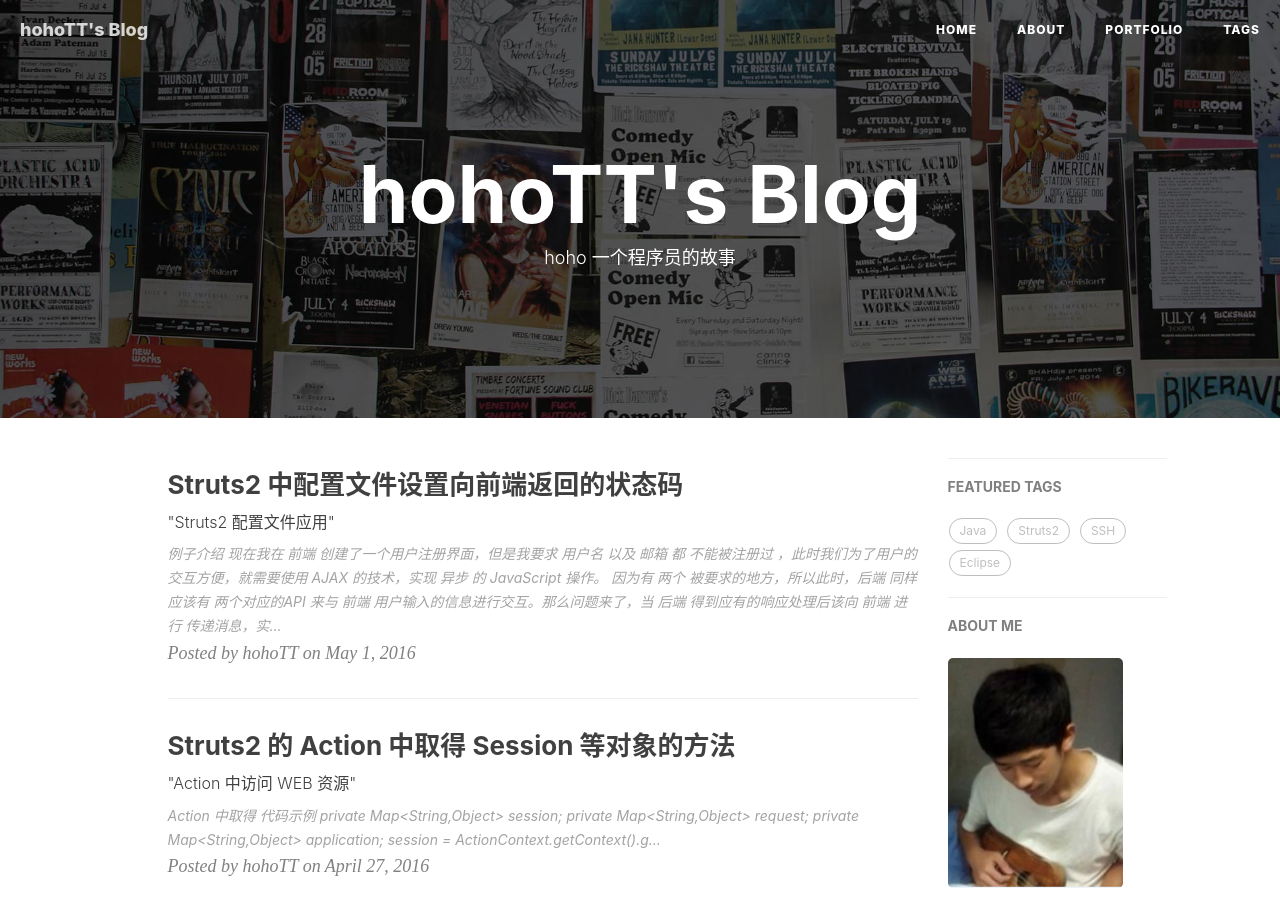
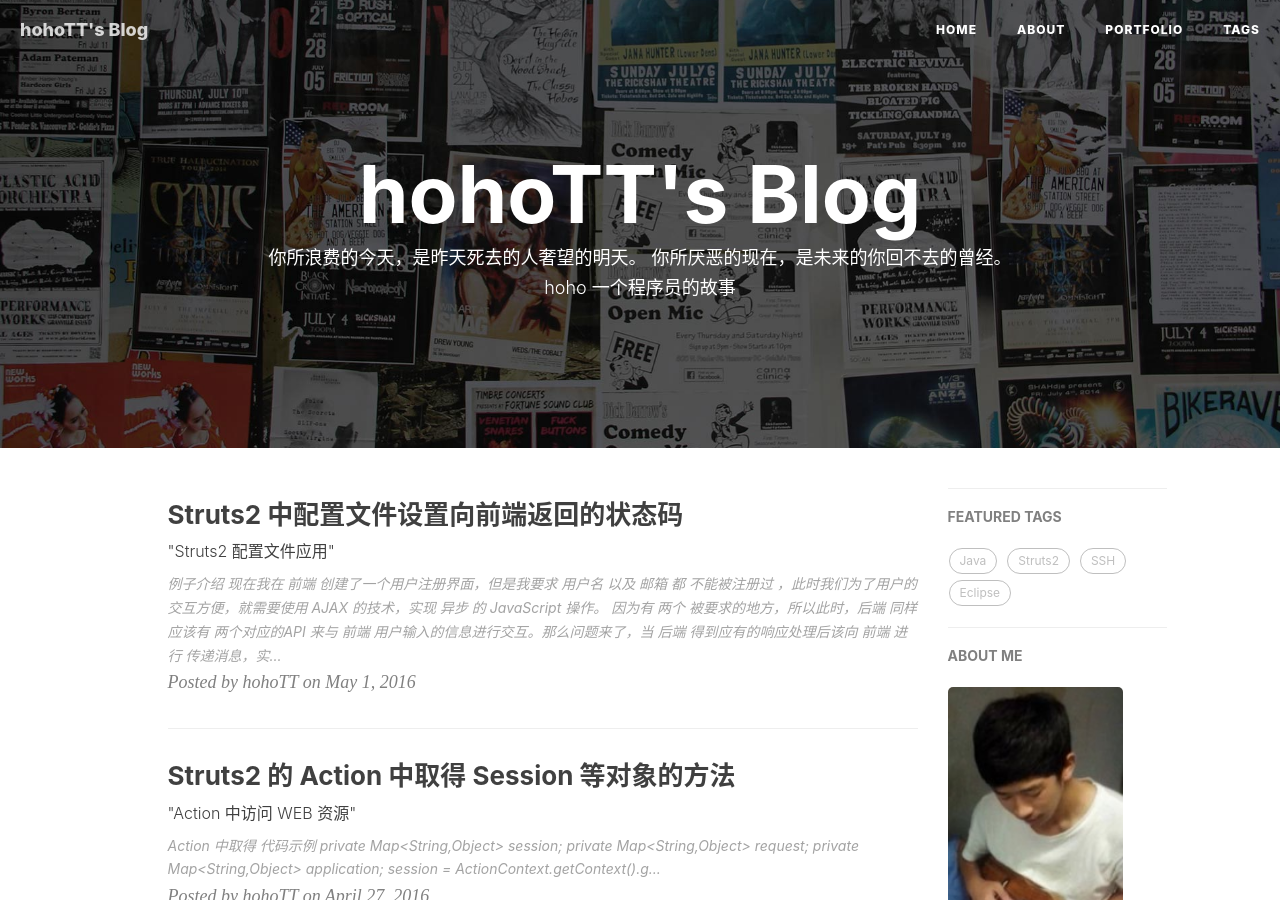
Before and after one commit to hohoTT/hohott.github.com, a Jekyll site: the page built from index.html, in a window 1280 px wide and 900 px high. Built offline with Jekyll 4.4.1, drawn with Linux system fonts in a browser that asks for light colours; nearby versions of some CDN libraries; the list of posts is cut into pages by our own code; comment, search, counter and statistics services are not loaded.

```diff
--- a/_layouts/page.html
+++ b/_layouts/page.html
@@ -10,6 +10,7 @@
                 <div class="site-heading">
                     <h1>{% if page.title %}{{ page.title }}{% else %}{{ site.title }}{% endif %}</h1>
                     <!--<hr class="small">-->
+                    <span class="subheading">{{ page.motto }}</span>
                     <span class="subheading">{{ page.description }}</span>
                 </div>
             </div>
--- a/index.html
+++ b/index.html
@@ -1,6 +1,7 @@
 ---
 layout: page
 description: "hoho  一个程序员的故事"
+motto: "你所浪费的今天，是昨天死去的人奢望的明天。   你所厌恶的现在，是未来的你回不去的曾经。"
 ---
 
 {% for post in paginator.posts %}
```
